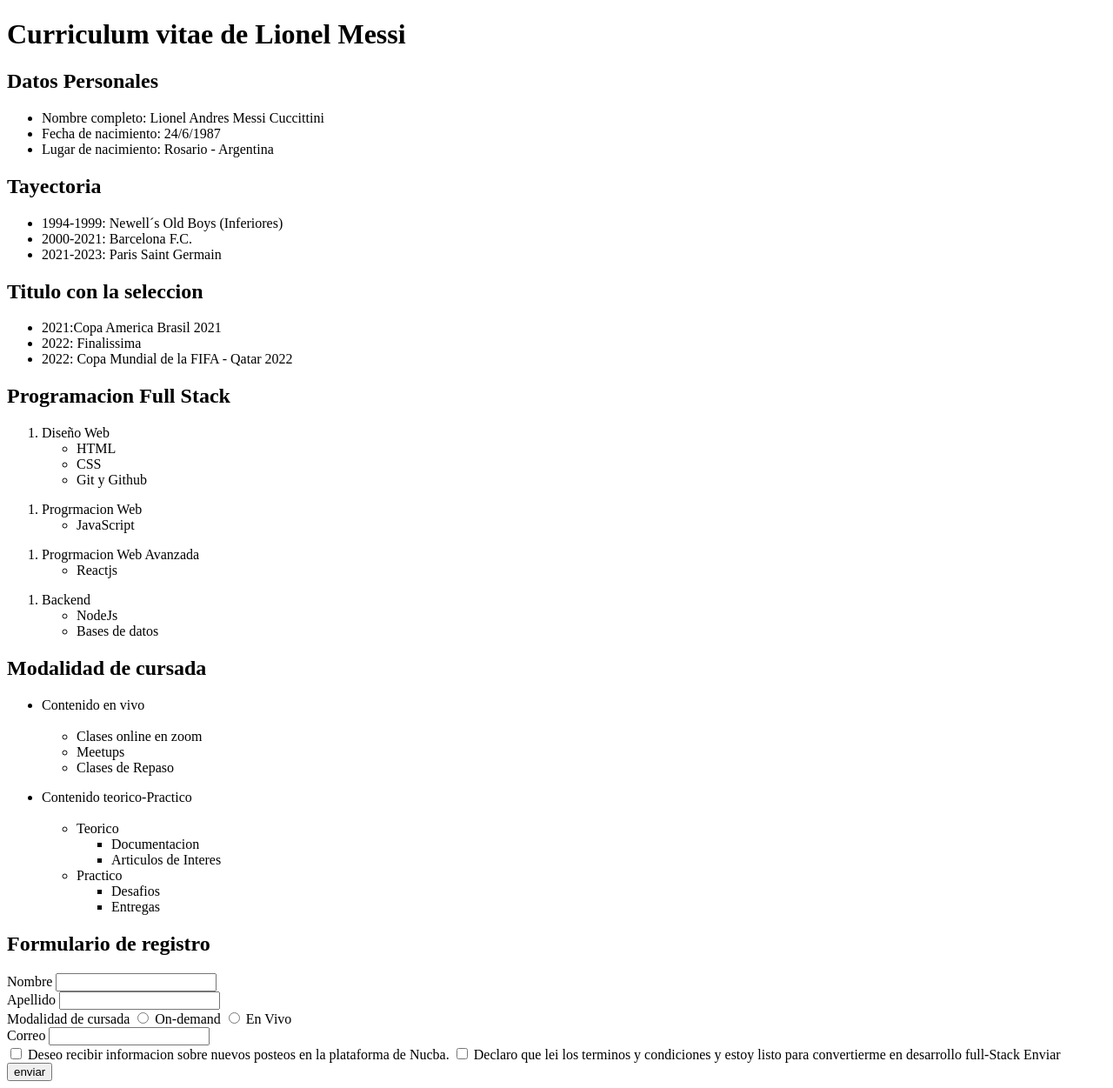
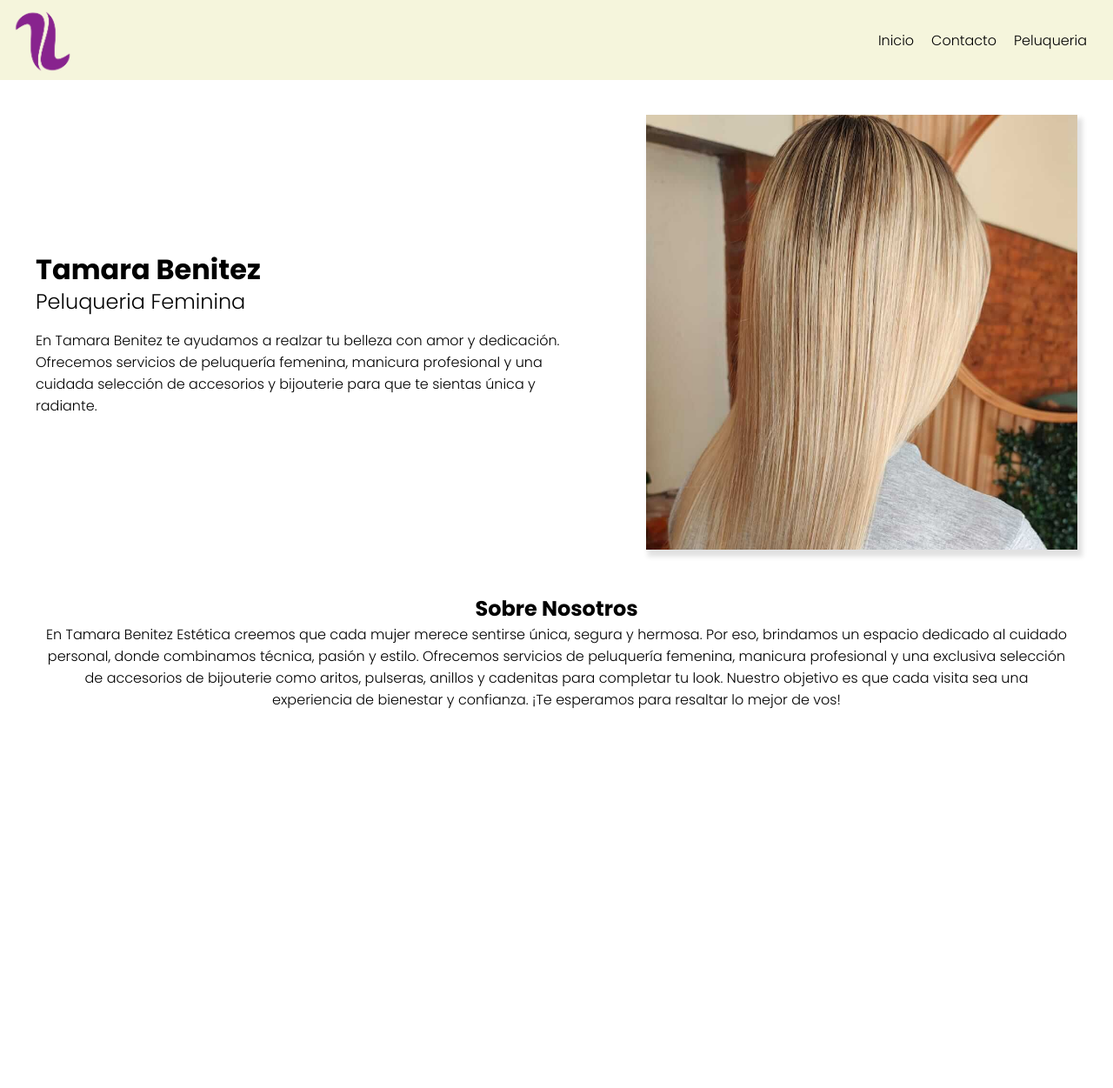
Before and after one commit to Luchiimee/desarrollo-web-nucba, a plain HTML site: page index.html in a window 1280 px wide. Shown: the whole page at 87% size. After the commit the page ends 827 px from the top, so only its background shows below. Drawn offline with Linux system fonts and the light colour scheme.

Commit message:
hero-about

```diff
--- a/index.html
+++ b/index.html
@@ -1,109 +1,54 @@
 <!DOCTYPE html>
-<html lang="en">
-<head>
-    <meta charset="UTF-8">
-    <meta name="viewport" content="width=device-width, initial-scale=1.0">
+<html lang="es">
+  <head>
+    <meta charset="UTF-8" />
+    <meta name="viewport" content="width=device-width, initial-scale=1.0" />
+    <link rel="stylesheet" href="style.css" />
     <title>CV de Lionel Messi</title>
-</head>
-<body>
-    <h1>Curriculum vitae de Lionel Messi</h1>
-    <main>
-        <h2>Datos Personales</h2>
+  </head>
+  <body>
+    <header>
+      <img
+        src="img/logo2_Mesa de trabajo 1 copia 3.png"
+        alt="logo"
+        width="80px"
+      />
+      <nav>
         <ul>
-            <li>Nombre completo: Lionel Andres Messi Cuccittini</li>
-            <li>Fecha de nacimiento: 24/6/1987</li>
-            <li>Lugar de nacimiento: Rosario - Argentina</li>
+          <li>Inicio</li>
+          <li>Contacto</li>
+          <li>Peluqueria</li>
         </ul>
-        <h2>Tayectoria</h2>
-        <ul>
-            <li>1994-1999: Newell´s Old Boys (Inferiores)</li>
-            <li>2000-2021: Barcelona F.C.</li>
-            <li>2021-2023: Paris Saint Germain</li>
-        </ul>
-        <h2>Titulo con la seleccion</h2>
-        <ul>
-            <li>2021:Copa America Brasil 2021</li>
-            <li>2022: Finalissima</li>
-            <li>2022: Copa Mundial de la FIFA - Qatar 2022</li>
-        </ul>
-        <h2>Programacion Full Stack</h2>
-        <ol>
-            <li>Diseño Web</li>
-            <ul>
-                <li>HTML</li>
-                <li>CSS</li>
-                <li>Git y Github</li>
-            </ul>
-        </ol>
-        <ol>
-            <li>Progrmacion Web</li>
-            <ul>
-                <li>JavaScript</li>
-            </ul>
-        </ol>
-        <ol>
-            <li>Progrmacion Web Avanzada</li>
-            <ul>
-                <li>Reactjs</li>
-            </ul>
-        </ol>
-        <ol>
-            <li>Backend</li>
-            <ul>
-                <li>NodeJs</li>
-                <li>Bases de datos</li>
-            </ul>
-        </ol>
-        <h2>Modalidad de cursada</h2>
-        <ul>
-            <li>Contenido en vivo</li><br>
-            <ul>
-                <li>Clases online en zoom</li>
-                <li>Meetups</li>
-                <li>Clases de Repaso</li>
-            </ul>
-        </ul>
-        <ul>
-            <li>Contenido teorico-Practico</li><br>
-            <ul>
-                <li>Teorico</li>
-                <ul>
-                    <li>Documentacion</li>
-                    <li>Articulos de Interes</li>
-                </ul>
-                <li>Practico</li>
-                <ul>
-                    <li>Desafios</li>
-                    <li>Entregas</li>
-                </ul>
-            </ul>
-        </ul>
-       <h2>Formulario de registro</h2>
-       <form action="#">
-       <label for="nombre">Nombre</label>
-       <input type="text" id="nombre" name="nombre"><br>
-       <label for="apellido">Apellido</label>
-       <input type="text" id="apellido" name="apellido"><br>
-       <span>Modalidad de cursada</span>
-      <input type="radio" name="modalidad" id="ondemand" value="ondemand">
-      <label for="ondemand">On-demand</label>
-
-      <input type="radio" name="modadlidad" id="envivo" value="envivo">
-      <label for="envivo">En Vivo</label>
-
-       <br>
-       <label for="correo">Correo</label>
-       <input type="text" id="correo" name="correo">
-       <br>
-       <input type="checkbox" name="deseo" id="deseo">
-       <label for="deseo">Deseo recibir informacion sobre nuevos posteos en la plataforma de Nucba.</label>
-       <input type="checkbox" name="declaro" id="declaro">
-       <label for="declaro">Declaro que lei los terminos y condiciones y estoy listo para convertierme en desarrollo full-Stack</label>
-       <label for="Enviar">Enviar</label><br>
-       <input type="button" value="enviar">
-    </form>
-
-
-    </main>
-</body>
+      </nav>
+    </header>
+    <div class="hero" id="hero">
+      <div class="texto">
+        <h1>Tamara Benitez</h1>
+        <h2>Peluqueria Feminina</h2>
+        <p>
+          En Tamara Benitez te ayudamos a realzar tu belleza con amor y
+          dedicación. Ofrecemos servicios de peluquería femenina, manicura
+          profesional y una cuidada selección de accesorios y bijouterie para
+          que te sientas única y radiante.
+        </p>
+      </div>
+      <div class="imagen-portada">
+        <img src="img/alisado3.jpeg" alt="" />
+      </div>
+    </div>
+    <div class="about" id="about">
+      <h2>Sobre Nosotros</h2>
+      <p>
+        En Tamara Benitez Estética creemos que cada mujer merece sentirse única,
+        segura y hermosa. Por eso, brindamos un espacio dedicado al cuidado
+        personal, donde combinamos técnica, pasión y estilo. Ofrecemos servicios
+        de peluquería femenina, manicura profesional y una exclusiva selección
+        de accesorios de bijouterie como aritos, pulseras, anillos y cadenitas
+        para completar tu look. Nuestro objetivo es que cada visita sea una
+        experiencia de bienestar y confianza. ¡Te esperamos para resaltar lo
+        mejor de vos!
+      </p>
+    </div>
+    <main></main>
+  </body>
 </html>
--- /dev/null
+++ b/style.css
@@ -0,0 +1,105 @@
+
+@import url('https://fonts.googleapis.com/css2?family=Poppins:wght@300;600;700&display=swap');
+
+
+* {
+  margin: 0;
+  padding: 0;
+  box-sizing: border-box;
+}
+body{
+  font-family: "Poppins", sans-serif;
+}
+header{
+    background-color: beige;
+    display: flex;
+    justify-content: space-between;
+    align-items: center;
+    padding: 5px 10px;
+}
+h1{
+   margin-bottom: -20px;
+}
+.texto h2 {
+ font-family: "Poppins", sans-serif;
+ font-size: 1.5em;
+ font-weight: 100;
+}
+nav{
+
+    display: flex;
+    justify-content: end;
+    padding: 10px 20px;
+
+}
+ul{
+    display: flex;
+    flex-wrap: wrap;
+    align-content: center;
+    gap: 20px;
+}
+li{
+    list-style-type: none
+}
+a{
+    text-decoration: none;
+}
+.hero {
+  display: flex;
+  align-items: center;
+  justify-content: space-around;
+  max-width: 1300px;
+  margin: 0 auto;
+  padding: 40px 20px;
+  gap: 40px;
+}
+
+.texto {
+  width: 50%;
+  display: flex;
+  flex-direction: column;
+  justify-content: center;
+  gap: 15px;
+}
+
+.imagen-portada {
+    width: 40%;
+    height: 500px;
+    overflow: hidden;
+    position: relative;
+    box-shadow: 4px 6px 5px 2px #63636330;
+
+}
+
+.imagen-portada img {
+  position: absolute;
+  top: -40px;
+  left: 0;
+  width: 100%;
+  height: auto;
+
+}
+@media (max-width: 768px) {
+  .hero {
+    flex-direction: column;
+    text-align: center;
+  }
+
+  .texto, .imagen-portada {
+    width: 100%;
+  }
+
+  .imagen-portada {
+    height: 300px; /* Más bajo para celulares */
+  }
+
+  .imagen-portada img {
+    top: -40px; /* Ajustás según la parte de la imagen que quieras mostrar */
+  }
+}
+.about{
+  text-align: center;
+  margin: 0 auto;
+  padding: 10px;
+  max-width: 1200px;
+}
```
Also changed, not shown: img/alisado3.jpeg (added), img/logo2_Mesa de trabajo 1 copia 3.png (added).
